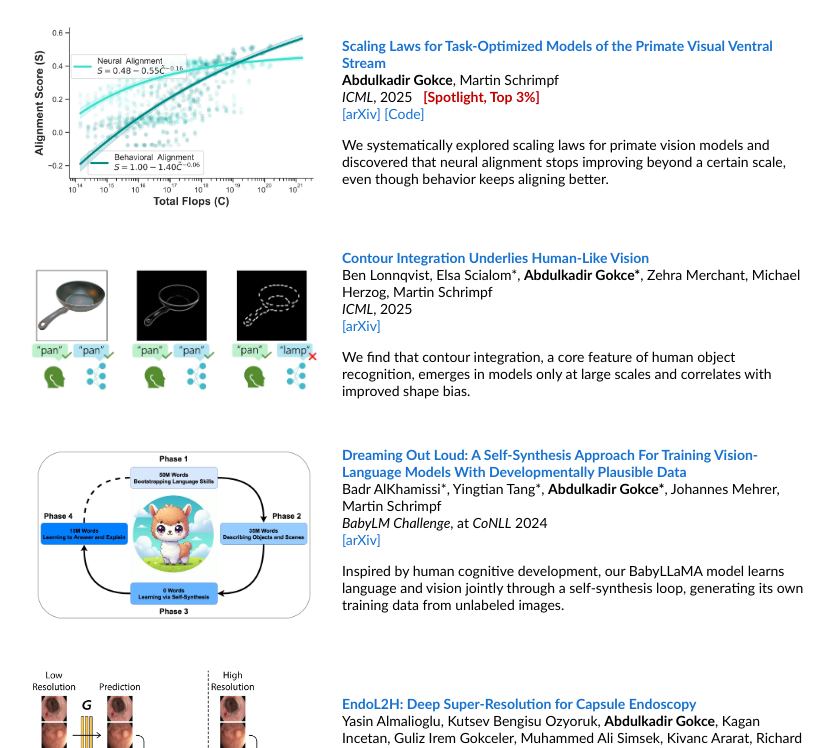
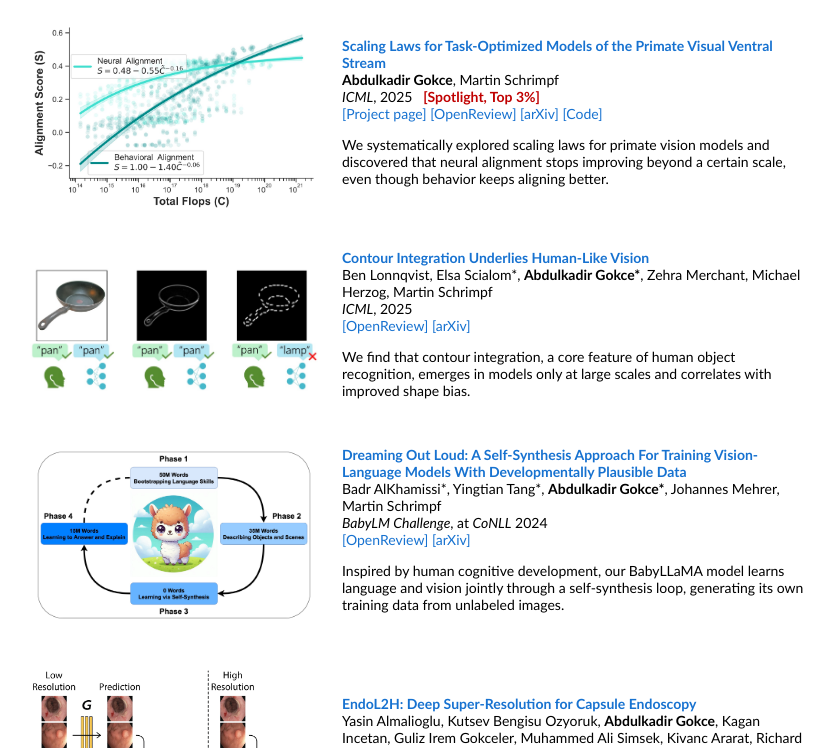
Before and after one commit to akgokce/akgokce.github.io, a plain HTML site: page index.html in a window 1280 px wide. Shown: the part 448-1196 px from the top of the page, without its empty margins (226-1060 px from the left). Drawn offline with Linux system fonts and the light colour scheme.

Commit message:
Add OpenReview handles

```diff
--- a/index.html
+++ b/index.html
@@ -93,9 +93,15 @@
                   <!-- <a href="">
                     <papertitle>[Website]</papertitle>
                   </a> -->
+                  <a href="https://scaling-primate-vvs.epfl.ch">
+                      <papertitle>[Project page]</papertitle>
+                  </a>
+                  <a href="https://openreview.net/forum?id=WxY61MmHYo">
+                      <papertitle>[OpenReview]</papertitle>
+                  </a>
                   <a href="https://arxiv.org/abs/2411.05712">
                       <papertitle>[arXiv]</papertitle>
-                    </a>
+                  </a>
                   <a href="https://github.com/epflneuroailab/scaling-primate-vvs">
                       <papertitle>[Code]</papertitle>
                   </a>
@@ -128,9 +134,12 @@
                   <!-- <a href="">
                     <papertitle>[Website]</papertitle>
                   </a> -->
+                  <a href="https://openreview.net/forum?id=ftR9OuiUJA">
+                      <papertitle>[OpenReview]</papertitle>
+                  </a>
                   <a href="https://arxiv.org/abs/2504.05253">
                       <papertitle>[arXiv]</papertitle>
-                    </a>
+                  </a>
                   <!-- <a href="">
                       <papertitle>[Code]</papertitle>
                   </a> -->
@@ -162,6 +171,9 @@
                   <!-- <a href="">
                     <papertitle>[Website]</papertitle>
                   </a> -->
+                  <a href="https://openreview.net/forum?id=70Hkypl2gx">
+                      <papertitle>[OpenReview]</papertitle>
+                    </a>
                   <a href="https://arxiv.org/abs/2411.00828">
                       <papertitle>[arXiv]</papertitle>
                     </a>
```
